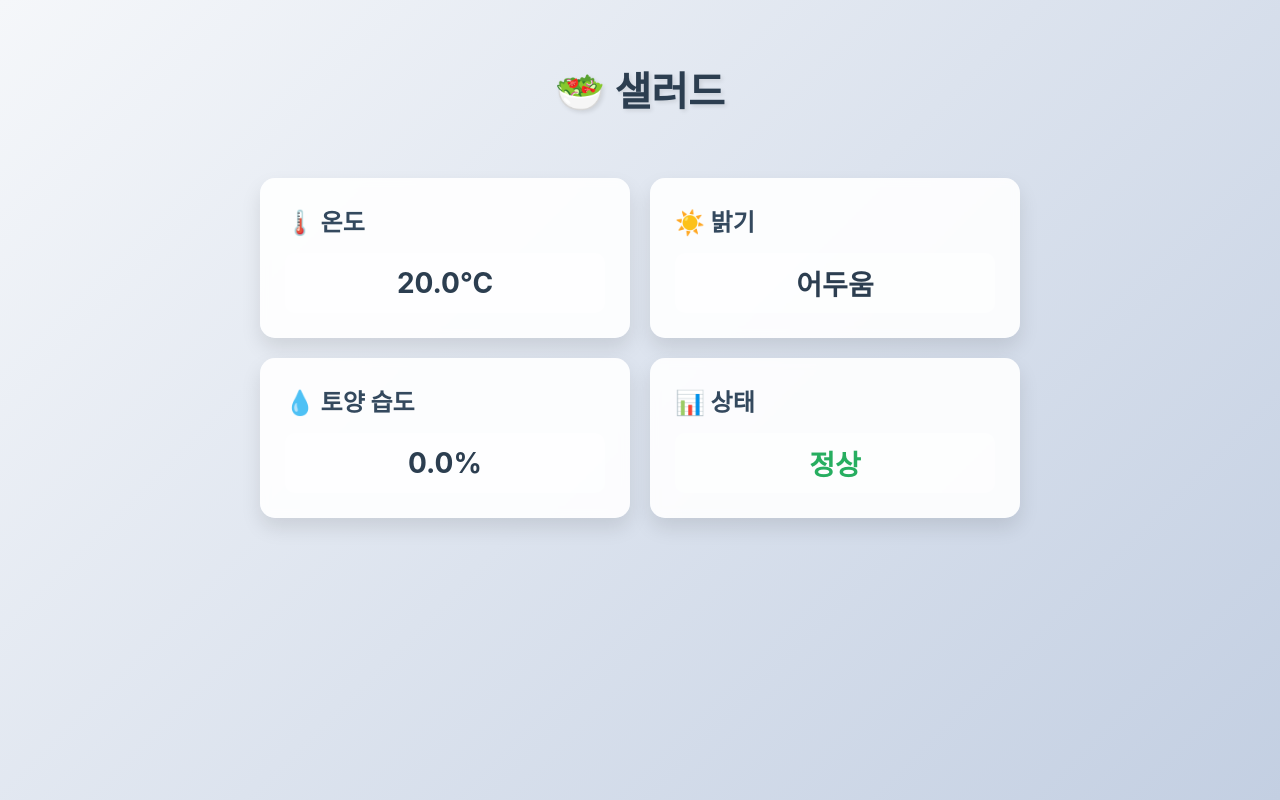
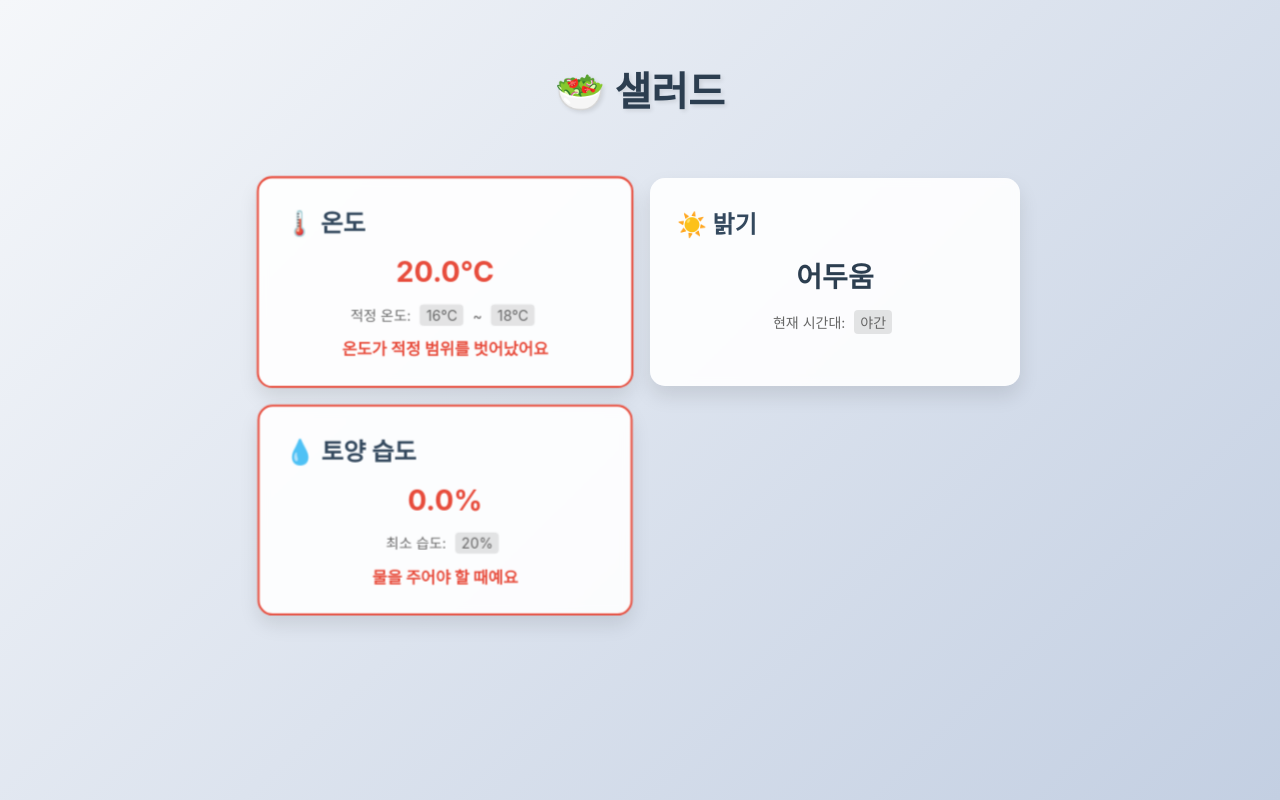
Before and after one commit to seolcu/salad, a Flask app: page / in a window 1280 px wide. Run offline with Flask 3, Linux system fonts and the light colour scheme.

Commit message:
상태 카드 삭제

```diff
--- a/web/app.py
+++ b/web/app.py
@@ -14,6 +14,55 @@ def read_file(path, default="0"):
         return default
 
 
+def read_thresholds():
+    data = read_file("/tmp/thresholds", "18.0,25.0,16.0,18.0,20.0")
+    values = data.split(",")
+    if len(values) == 5:
+        return {
+            "temp_day_lower": float(values[0]),
+            "temp_day_upper": float(values[1]),
+            "temp_night_lower": float(values[2]),
+            "temp_night_upper": float(values[3]),
+            "soil_dry": float(values[4]),
+        }
+    return None
+
+
+def get_sensor_status(value, lower, upper, type_name):
+    if value <= lower:
+        return f"{type_name}Low!"
+    elif value >= upper:
+        return f"{type_name}High!"
+    return ""
+
+
+def check_status(temperature, soil_moisture, brightness, thresholds, is_daytime):
+    problems = []
+
+    # 온도 체크
+    temp_lower = (
+        thresholds["temp_day_lower"] if is_daytime else thresholds["temp_night_lower"]
+    )
+    temp_upper = (
+        thresholds["temp_day_upper"] if is_daytime else thresholds["temp_night_upper"]
+    )
+
+    if temperature < temp_lower:
+        problems.append("Cold!")
+    elif temperature > temp_upper:
+        problems.append("Hot!")
+
+    # 토양 습도 체크
+    if soil_moisture <= thresholds["soil_dry"]:
+        problems.append("Dry!")
+
+    # 밝기 체크 (낮 시간대일 때만)
+    if is_daytime and brightness == "dark":
+        problems.append("Dark!")
+
+    return " ".join(problems) if problems else "정상"
+
+
 @app.route("/")
 def index():
     return render_template("index.html")
@@ -21,14 +70,20 @@ def index():
 
 @app.route("/api/data")
 def get_data():
+    # 센서값 읽기
     temperature = float(read_file("/tmp/temperature", "20.0"))
     brightness = read_file("/tmp/brightness", "dark")
     soil_moisture = float(read_file("/tmp/soilmoisture", "0.0"))
-    status = read_file("/tmp/status", "정상")
+    thresholds = read_thresholds()
 
-    # 상태값이 비어있으면 '정상'으로 표시
-    if not status.strip():
-        status = "정상"
+    # 현재 시간 확인
+    current_hour = time.localtime().tm_hour
+    is_daytime = 7 <= current_hour < 19
+
+    # 상태 판단
+    status = check_status(
+        temperature, soil_moisture, brightness, thresholds, is_daytime
+    )
 
     return jsonify(
         {
@@ -36,6 +91,13 @@ def get_data():
             "brightness": brightness,
             "soil_moisture": f"{soil_moisture:.1f}%",
             "status": status,
+            "thresholds": thresholds,
+            "is_daytime": is_daytime,
+            "raw_values": {  # 프론트엔드에서 필요할 수 있는 원시 데이터
+                "temperature": temperature,
+                "soil_moisture": soil_moisture,
+                "current_hour": current_hour,
+            },
         }
     )
 
--- a/web/templates/index.html
+++ b/web/templates/index.html
@@ -1,11 +1,13 @@
-<!-- templates/index.html -->
 <!DOCTYPE html>
 <html lang="ko">
   <head>
     <title>샐러드</title>
-    <meta charset="UTF-8">
-    <meta name="viewport" content="width=device-width, initial-scale=1.0">
-    <link rel="stylesheet" href="https://cdnjs.cloudflare.com/ajax/libs/animate.css/4.1.1/animate.min.css">
+    <meta charset="UTF-8" />
+    <meta name="viewport" content="width=device-width, initial-scale=1.0" />
+    <link
+      rel="stylesheet"
+      href="https://cdnjs.cloudflare.com/ajax/libs/animate.css/4.1.1/animate.min.css"
+    />
     <style>
       * {
         margin: 0;
@@ -14,7 +16,8 @@
       }
 
       body {
-            font-family: 'Pretendard', -apple-system, BlinkMacSystemFont, system-ui, Roboto, sans-serif;
+        font-family: "Pretendard", -apple-system, BlinkMacSystemFont, system-ui,
+          Roboto, sans-serif;
         background: linear-gradient(135deg, #f5f7fa 0%, #c3cfe2 100%);
         min-height: 100vh;
         padding: 20px;
@@ -30,12 +33,12 @@
         text-align: center;
         margin: 40px 0;
         font-size: 2.5em;
-            text-shadow: 2px 2px 4px rgba(0,0,0,0.1);
+        text-shadow: 2px 2px 4px rgba(0, 0, 0, 0.1);
       }
 
       .grid {
         display: grid;
-            grid-template-columns: repeat(auto-fit, minmax(300px, 1fr));
+        grid-template-columns: repeat(auto-fit, minmax(250px, 1fr));
         gap: 20px;
         padding: 20px;
       }
@@ -44,13 +47,27 @@
         background: rgba(255, 255, 255, 0.9);
         padding: 25px;
         border-radius: 15px;
-            box-shadow: 0 10px 20px rgba(0,0,0,0.1);
-            transition: transform 0.3s ease;
+        box-shadow: 0 10px 20px rgba(0, 0, 0, 0.1);
+        transition: all 0.3s ease;
         backdrop-filter: blur(5px);
+        border: 2px solid transparent;
       }
 
-        .card:hover {
-            transform: translateY(-5px);
+      .card.warning {
+        border-color: #e74c3c;
+        animation: pulse 2s infinite;
+      }
+
+      @keyframes pulse {
+        0% {
+          transform: scale(1);
+        }
+        50% {
+          transform: scale(1.02);
+        }
+        100% {
+          transform: scale(1);
+        }
       }
 
       .card h2 {
@@ -62,34 +79,44 @@
         gap: 10px;
       }
 
-        .icon {
-            font-size: 1.8em;
-        }
-
       .value {
         font-size: 28px;
         font-weight: bold;
         color: #2c3e50;
-            margin-top: 10px;
-            display: flex;
-            align-items: center;
-            justify-content: center;
-            min-height: 60px;
-            background: rgba(255, 255, 255, 0.5);
-            border-radius: 10px;
-            padding: 10px;
+        margin: 15px 0;
+        text-align: center;
       }
 
-        .status-good {
-            color: #27ae60;
+      .detail {
+        font-size: 14px;
+        color: #666;
+        margin-top: 8px;
+        text-align: center;
       }
 
-        .status-warning {
-            color: #e67e22;
+      .warning .value {
+        color: #e74c3c;
       }
 
-        .status-error {
+      .warning-text {
         color: #e74c3c;
+        font-weight: bold;
+        font-size: 16px;
+        text-align: center;
+        margin-top: 10px;
+        display: none;
+      }
+
+      .warning .warning-text {
+        display: block;
+      }
+
+      .threshold {
+        display: inline-block;
+        margin: 0 5px;
+        padding: 2px 6px;
+        border-radius: 4px;
+        background: rgba(0, 0, 0, 0.1);
       }
 
       @media (max-width: 600px) {
@@ -105,19 +132,17 @@
         animation: pulse 2s infinite;
       }
 
-        @keyframes pulse {
-            0% { opacity: 1; }
-            50% { opacity: 0.5; }
-            100% { opacity: 1; }
-        }
-
       .updated {
         animation: highlight 1s;
       }
 
       @keyframes highlight {
-            0% { background-color: rgba(46, 204, 113, 0.2); }
-            100% { background-color: rgba(255, 255, 255, 0.5); }
+        0% {
+          background-color: rgba(46, 204, 113, 0.2);
+        }
+        100% {
+          background-color: rgba(255, 255, 255, 0.9);
+        }
       }
     </style>
   </head>
@@ -125,82 +150,146 @@
     <div class="container">
       <h1 class="animate__animated animate__fadeIn">🥗 샐러드</h1>
       <div class="grid">
-            <div class="card animate__animated animate__fadeInUp">
+        <div
+          id="temperature-card"
+          class="card animate__animated animate__fadeInUp"
+        >
           <h2>🌡️ 온도</h2>
           <div id="temperature" class="value loading">측정중...</div>
+          <div id="temperature-detail" class="detail"></div>
+          <div class="warning-text">온도가 적정 범위를 벗어났어요</div>
         </div>
-            <div class="card animate__animated animate__fadeInUp" style="animation-delay: 0.1s">
+        <div
+          id="brightness-card"
+          class="card animate__animated animate__fadeInUp"
+          style="animation-delay: 0.1s"
+        >
           <h2>☀️ 밝기</h2>
           <div id="brightness" class="value loading">측정중...</div>
+          <div id="brightness-detail" class="detail"></div>
+          <div class="warning-text">햇빛이 부족해요</div>
         </div>
-            <div class="card animate__animated animate__fadeInUp" style="animation-delay: 0.2s">
+        <div
+          id="soil-card"
+          class="card animate__animated animate__fadeInUp"
+          style="animation-delay: 0.2s"
+        >
           <h2>💧 토양 습도</h2>
           <div id="soil_moisture" class="value loading">측정중...</div>
-            </div>
-            <div class="card animate__animated animate__fadeInUp" style="animation-delay: 0.3s">
-                <h2>📊 상태</h2>
-                <div id="status" class="value loading">측정중...</div>
+          <div id="soil-detail" class="detail"></div>
+          <div class="warning-text">물을 주어야 할 때예요</div>
         </div>
       </div>
     </div>
 
     <script>
-        const lastValidValues = {
-            temperature: null,
-            brightness: null,
-            soil_moisture: null,
-            status: null
-        };
-
       function translateBrightness(value) {
         const translations = {
-                'bright': '밝음',
-                'dark': '어두움',
-                'night_mode': '야간'
+          bright: "밝음",
+          dark: "어두움",
+          night_mode: "야간",
         };
         return translations[value] || value;
+      }
+
+      function updateThresholdDetails(data) {
+        // 온도 상세 정보
+        let tempThresholds = "";
+        const temp = data.raw_values.temperature;
+        if (data.is_daytime) {
+          tempThresholds = `적정 온도: <span class="threshold">${data.thresholds.temp_day_lower}°C</span> ~ <span class="threshold">${data.thresholds.temp_day_upper}°C</span>`;
+        } else {
+          tempThresholds = `적정 온도: <span class="threshold">${data.thresholds.temp_night_lower}°C</span> ~ <span class="threshold">${data.thresholds.temp_night_upper}°C</span>`;
+        }
+        document.getElementById("temperature-detail").innerHTML =
+          tempThresholds;
+
+        // 밝기 상세 정보
+        const timeInfo = data.is_daytime ? "주간" : "야간";
+        document.getElementById(
+          "brightness-detail"
+        ).innerHTML = `현재 시간대: <span class="threshold">${timeInfo}</span>`;
+
+        // 토양 습도 상세 정보
+        document.getElementById(
+          "soil-detail"
+        ).innerHTML = `최소 습도: <span class="threshold">${data.thresholds.soil_dry}%</span>`;
       }
 
       function updateValue(elementId, newValue, formatFunction = null) {
         const element = document.getElementById(elementId);
 
-            // 새 값이 비어있거나 undefined인 경우 마지막 유효한 값을 사용
         if (!newValue && newValue !== 0) {
-                newValue = lastValidValues[elementId] || '측정중...';
+          newValue = lastValidValues[elementId] || "측정중...";
         } else {
           lastValidValues[elementId] = newValue;
         }
 
-            const formattedValue = formatFunction ? formatFunction(newValue) : newValue;
+        const formattedValue = formatFunction
+          ? formatFunction(newValue)
+          : newValue;
 
         if (element.textContent !== formattedValue) {
-                element.classList.add('updated');
-                element.classList.remove('loading');
+          element.classList.add("updated");
+          element.classList.remove("loading");
           element.textContent = formattedValue;
 
           setTimeout(() => {
-                    element.classList.remove('updated');
+            element.classList.remove("updated");
           }, 1000);
         }
       }
 
+      function checkSensorStatus(data) {
+        // 온도 상태 체크
+        const temp = parseFloat(data.temperature);
+        const tempCard = document.getElementById("temperature-card");
+        const tempLower = data.is_daytime
+          ? data.thresholds.temp_day_lower
+          : data.thresholds.temp_night_lower;
+        const tempUpper = data.is_daytime
+          ? data.thresholds.temp_day_upper
+          : data.thresholds.temp_night_upper;
+
+        tempCard.classList.toggle(
+          "warning",
+          temp < tempLower || temp > tempUpper
+        );
+
+        // 밝기 상태 체크
+        const brightnessCard = document.getElementById("brightness-card");
+        brightnessCard.classList.toggle(
+          "warning",
+          data.is_daytime && data.brightness === "dark"
+        );
+
+        // 토양 습도 상태 체크
+        const soilMoisture = parseFloat(data.soil_moisture);
+        const soilCard = document.getElementById("soil-card");
+        soilCard.classList.toggle(
+          "warning",
+          soilMoisture <= data.thresholds.soil_dry
+        );
+      }
+
+      const lastValidValues = {
+        temperature: null,
+        brightness: null,
+        soil_moisture: null,
+      };
+
       function updateData() {
-            fetch('/api/data')
-                .then(response => response.json())
-                .then(data => {
-                    updateValue('temperature', data.temperature);
-                    updateValue('brightness', data.brightness, translateBrightness);
-                    updateValue('soil_moisture', data.soil_moisture);
-                    updateValue('status', data.status || '정상');
-
-                    // 상태에 따른 색상 변경
-                    const statusElement = document.getElementById('status');
-                    statusElement.className = 'value ' +
-                        (data.status === '정상' || !data.status ? 'status-good' :
-                         data.status.includes('!') ? 'status-error' : 'status-warning');
+        fetch("/api/data")
+          .then((response) => response.json())
+          .then((data) => {
+            updateValue("temperature", data.temperature);
+            updateValue("brightness", data.brightness, translateBrightness);
+            updateValue("soil_moisture", data.soil_moisture);
+            updateThresholdDetails(data);
+            checkSensorStatus(data);
           })
-                .catch(error => {
-                    console.error('데이터 업데이트 실패:', error);
+          .catch((error) => {
+            console.error("데이터 업데이트 실패:", error);
           });
       }
 
```
Also changed, not shown: 1 other file. Lines whose indentation alone changed are shown as unchanged.
